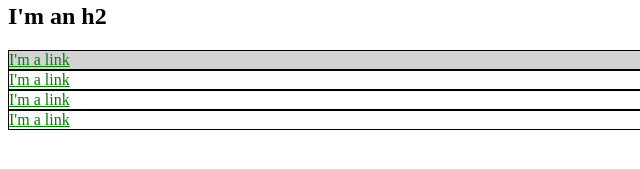
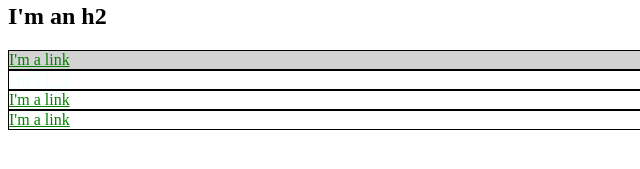
Before and after one commit to iversonc/iversonc.github.io, a plain HTML site: page index.html in a window 1280 px wide. Shown: the part 151-320 px from the top of the page, 0-640 px from the left. Drawn offline with Linux system fonts and the light colour scheme.

Commit message:
Make new class .color-box a

```diff
--- a/index.html
+++ b/index.html
@@ -20,7 +20,7 @@
       .bio-box a {
         color: green;
       }
-      .color-box {
+      .color-box a {
         color: azure;
       }
       /*
```
